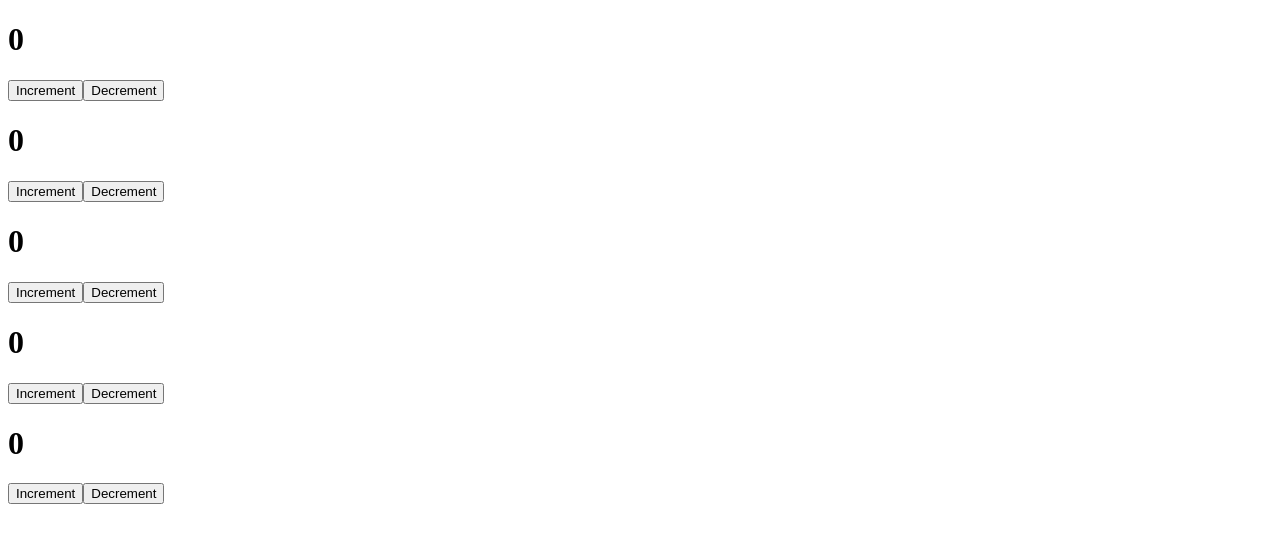
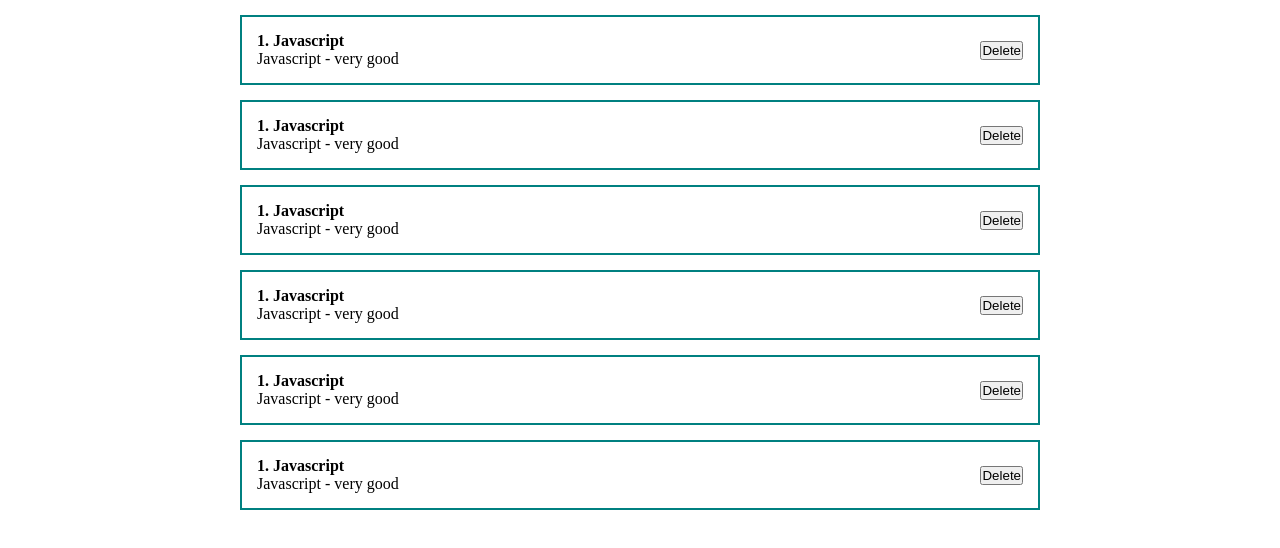
Before and after one commit to Lobstery/react-project, a React (Create React App) app: page / in a window 1280 px wide. Shown: the top 548 px of the page. Built offline with nearby package versions, Linux system fonts and the light colour scheme.

Commit message:
Post Item

```diff
--- a/src/App.css
+++ /dev/null
@@ -1,38 +0,0 @@
-.App {
-  text-align: center;
-}
-
-.App-logo {
-  height: 40vmin;
-  pointer-events: none;
-}
-
-@media (prefers-reduced-motion: no-preference) {
-  .App-logo {
-    animation: App-logo-spin infinite 20s linear;
-  }
-}
-
-.App-header {
-  background-color: #282c34;
-  min-height: 100vh;
-  display: flex;
-  flex-direction: column;
-  align-items: center;
-  justify-content: center;
-  font-size: calc(10px + 2vmin);
-  color: white;
-}
-
-.App-link {
-  color: #61dafb;
-}
-
-@keyframes App-logo-spin {
-  from {
-    transform: rotate(0deg);
-  }
-  to {
-    transform: rotate(360deg);
-  }
-}
--- a/src/App.js
+++ b/src/App.js
@@ -1,16 +1,20 @@
 import React, { useState } from "react";
+import ClassCounter from "./components/ClassCounter";
 import Counter from "./components/Counter";
+import PostItem from "./components/PostItem";
+import './styles/App.css';
 
 function App() {
     const [value, setValue] = useState('Johnny');
 
     return (
         <div className="App">
-            <Counter />
-            <Counter />
-            <Counter />
-            <Counter />
-            <Counter />
+            <PostItem />
+            <PostItem />
+            <PostItem />
+            <PostItem />
+            <PostItem />
+            <PostItem />
         </div>
     );
 }
--- /dev/null
+++ b/src/components/ClassCounter.jsx
@@ -0,0 +1,28 @@
+import React from "react";
+
+class ClassCounter extends React.Component {
+    constructor(props) {
+        super(props);
+        this.state = {
+            count: 0
+        }
+        this.increment = this.increment.bind(this);
+        this.decrement = this.decrement.bind(this);
+    }
+    increment() {
+        this.setState({ count: this.state.count + 1 })
+    }
+    decrement() {
+        this.setState({ count: this.state.count - 1 })
+    }
+    render() {
+        return (
+            <div>
+                <h1>{this.state.count}</h1>
+                <button onClick={this.increment}>Increment</button>
+                <button onClick={this.decrement}>Decrement</button>
+            </div>
+        )
+    }
+}
+export default ClassCounter;
--- /dev/null
+++ b/src/components/PostItem.jsx
@@ -0,0 +1,18 @@
+import React from "react";
+
+const PostItem = () => {
+    return (
+        <div className="post">
+            <div className="post__content">
+                <strong>1. Javascript</strong>
+                <div>
+                    Javascript - very good
+                </div>
+            </div>
+            <div className="post__btns">
+                <button>Delete</button>
+            </div>
+        </div>
+    );
+};
+export default PostItem;
--- /dev/null
+++ b/src/styles/App.css
@@ -0,0 +1,20 @@
+* {
+  margin: 0px;
+  padding: 0px;
+}
+#root {
+  display: flex;
+  justify-content: center;
+}
+.App {
+  width: 800px;
+}
+.post {
+  display: flex;
+  padding: 15px;
+  border: 2px solid teal;
+  margin-top: 15px;
+  display: flex;
+  justify-content: space-between;
+  align-items: center;
+}
```
